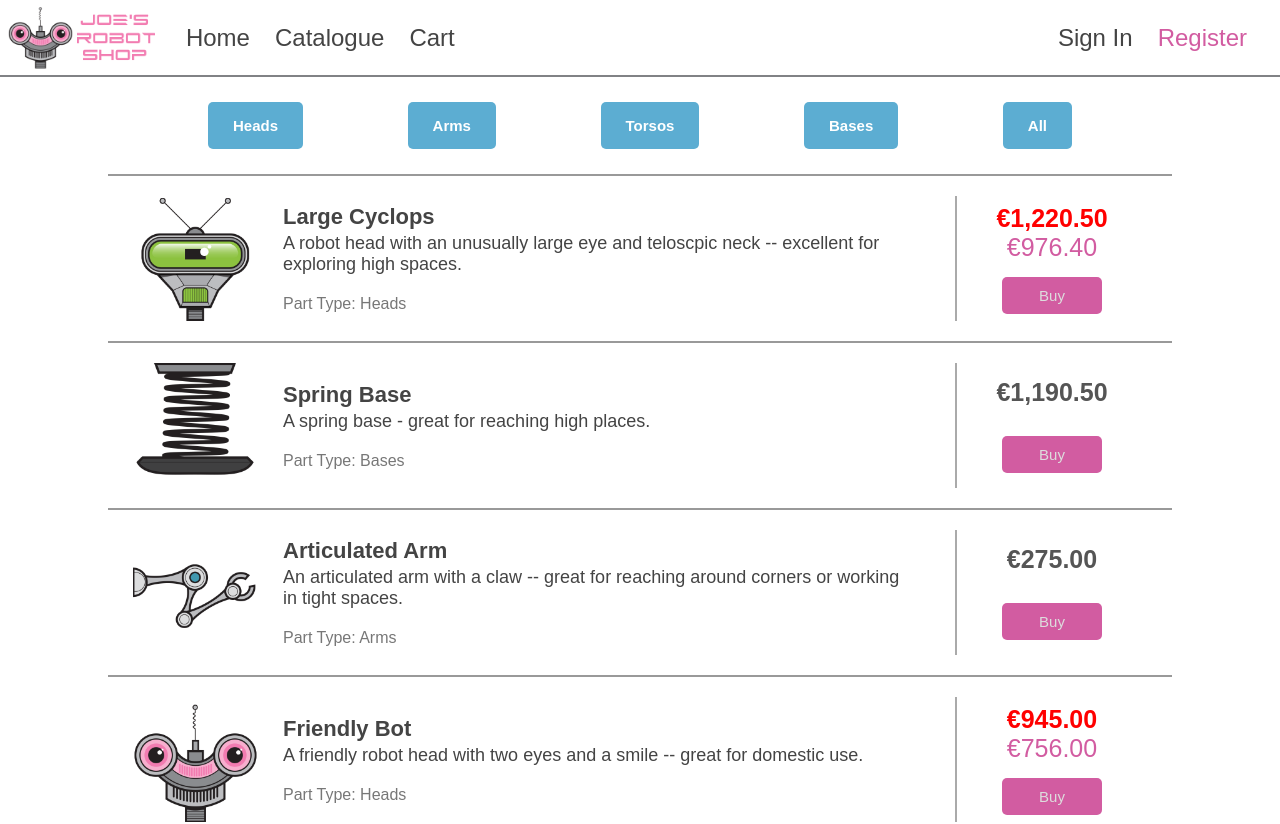
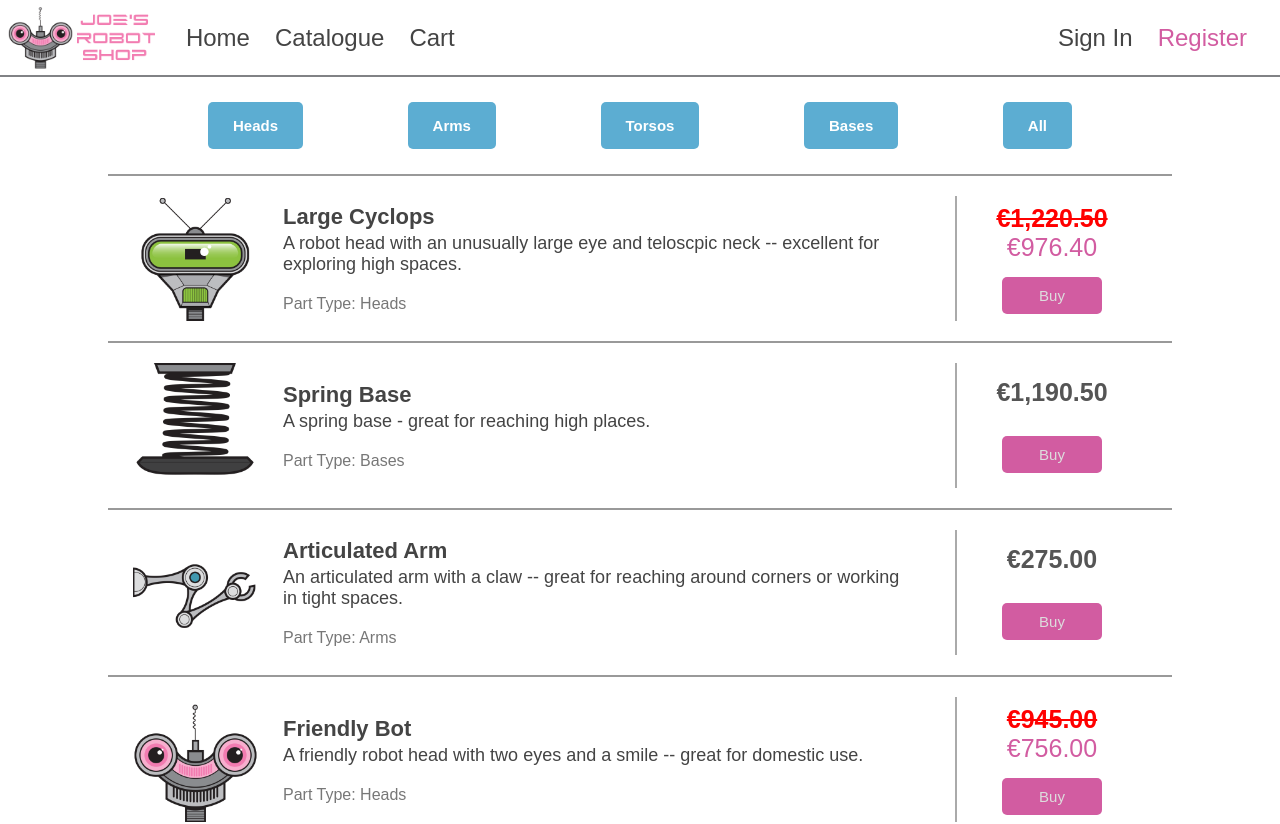
Before and after one commit to ZbignevS/melatech, an Angular app: page /catalogue in a window 1280 px wide. Shown: the top 824 px of the page. Built offline with nearby package versions, Linux system fonts and the light colour scheme.

Commit message:
less delay

```diff
--- a/src/app/catalogue/catalogue.component.html
+++ b/src/app/catalogue/catalogue.component.html
@@ -23,7 +23,10 @@
         <div class="price">
           <div
             style="font-weight: bolder"
-            [ngStyle]="{ color: product.discount > 0 ? 'red' : '' }"
+            [ngStyle]="{
+              color: product.discount > 0 ? 'red' : '',
+              textDecoration: product.discount > 0 ? 'line-through' : ''
+            }"
             [ngClass]="getDiscountedClasses(product)"
           >
             {{ product.price | currency : 'EUR' }}
--- a/src/app/catalogue/catalogue.component.ts
+++ b/src/app/catalogue/catalogue.component.ts
@@ -189,7 +189,7 @@ export class CatalogueComponent {
     switchMap((filterValue) => {
       this.loading$.next(true);
       return of(this.products).pipe(
-        delay(2000),
+        delay(500),
         map((products) => {
           const filtered = products.filter((product) =>
             filterValue ? product.category.includes(filterValue) : true
```
